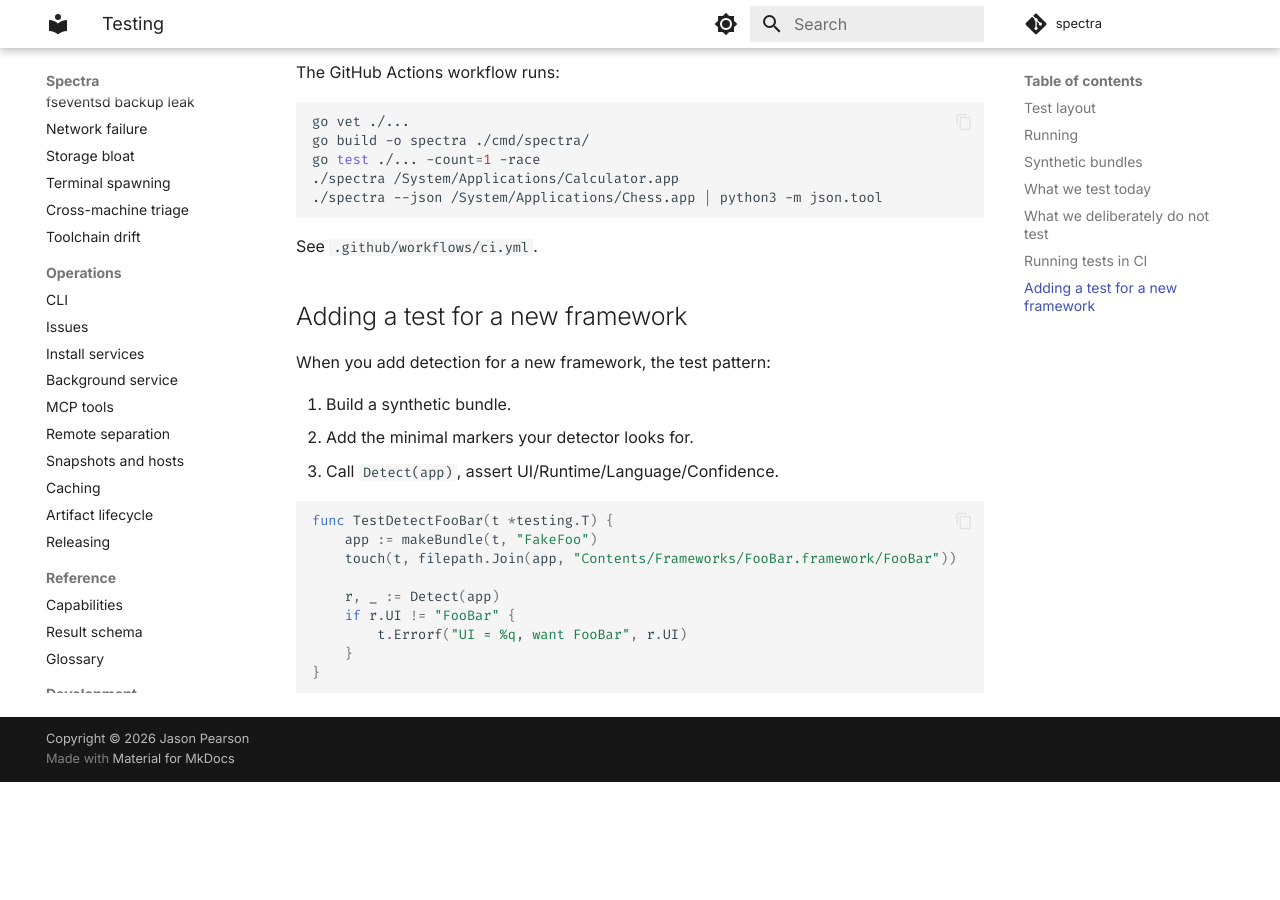
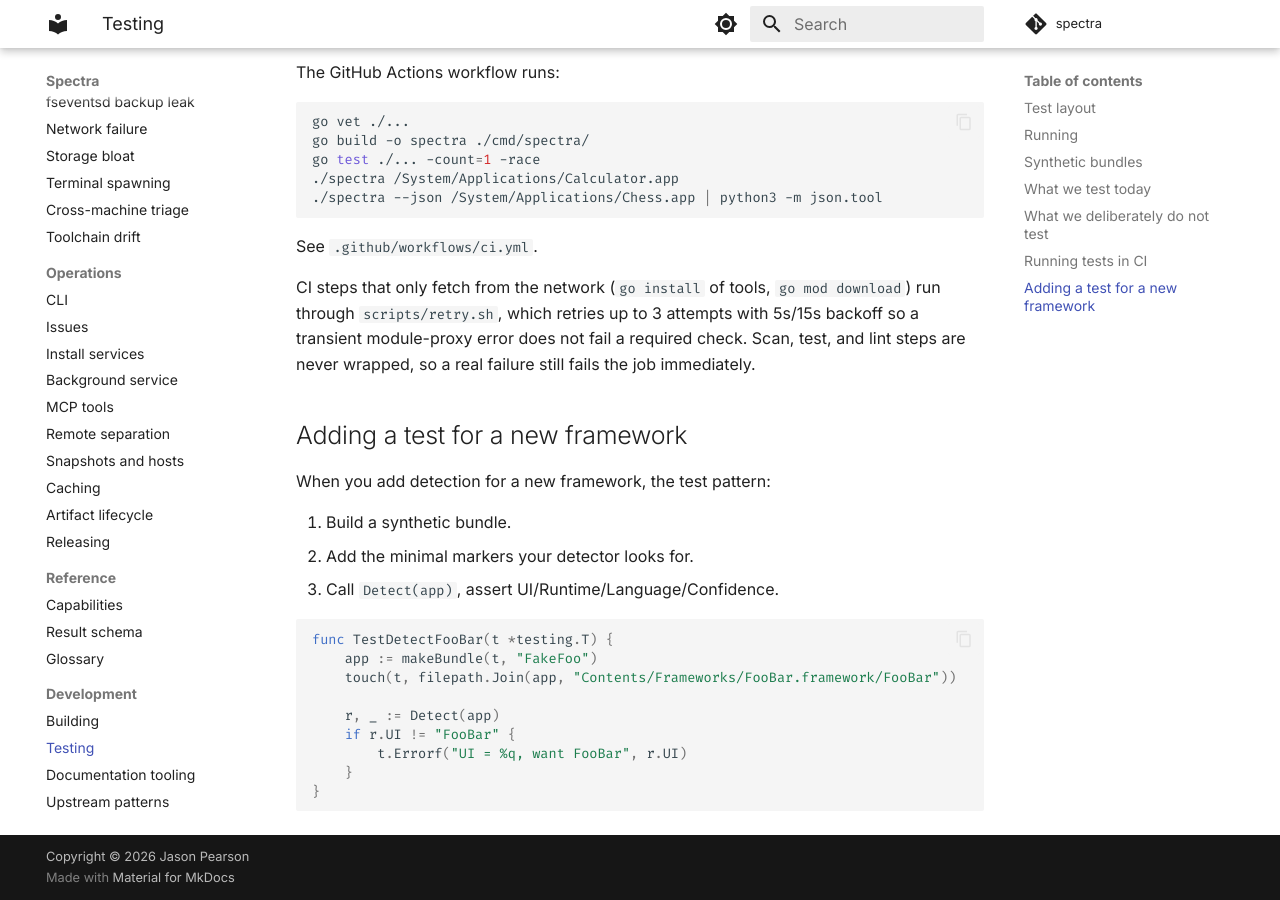
Before and after one commit to kaeawc/spectra, an MkDocs documentation site: the page built from docs/development/testing.md, in a window 1280 px wide and 900 px high, scrolled down 1725 px. Built offline with MkDocs 1.6.1 and Material for MkDocs 9.7.7, drawn with Linux system fonts in a browser that asks for light colours; comment, search, counter and statistics services are not loaded; before the commit the page ends 2507 px from its top, so only the background shows below that.

Commit message:
ci: retry module download and tool install steps (#531)
A transient proxy.golang.org stream error failed the security job before
gosec ran. Add scripts/retry.sh (3 attempts, 5s/15s backoff) and wrap only
the go install and go mod download steps. Scan/test/lint steps are not
retried.

Closes #529


Claude-Session: https://claude.ai/code/session_01U8xmvzLBTHJmjtoSCTBdRT

Co-authored-by: Claude <noreply@anthropic.com>

```diff
--- a/docs/development/testing.md
+++ b/docs/development/testing.md
@@ -76,6 +76,12 @@ go test ./... -count=1 -race
 
 See `.github/workflows/ci.yml`.
 
+CI steps that only fetch from the network (`go install` of tools,
+`go mod download`) run through `scripts/retry.sh`, which retries up to 3
+attempts with 5s/15s backoff so a transient module-proxy error does not fail
+a required check. Scan, test, and lint steps are never wrapped, so a real
+failure still fails the job immediately.
+
 ## Adding a test for a new framework
 
 When you add detection for a new framework, the test pattern:
```
Also changed, not shown: 2 other files.
